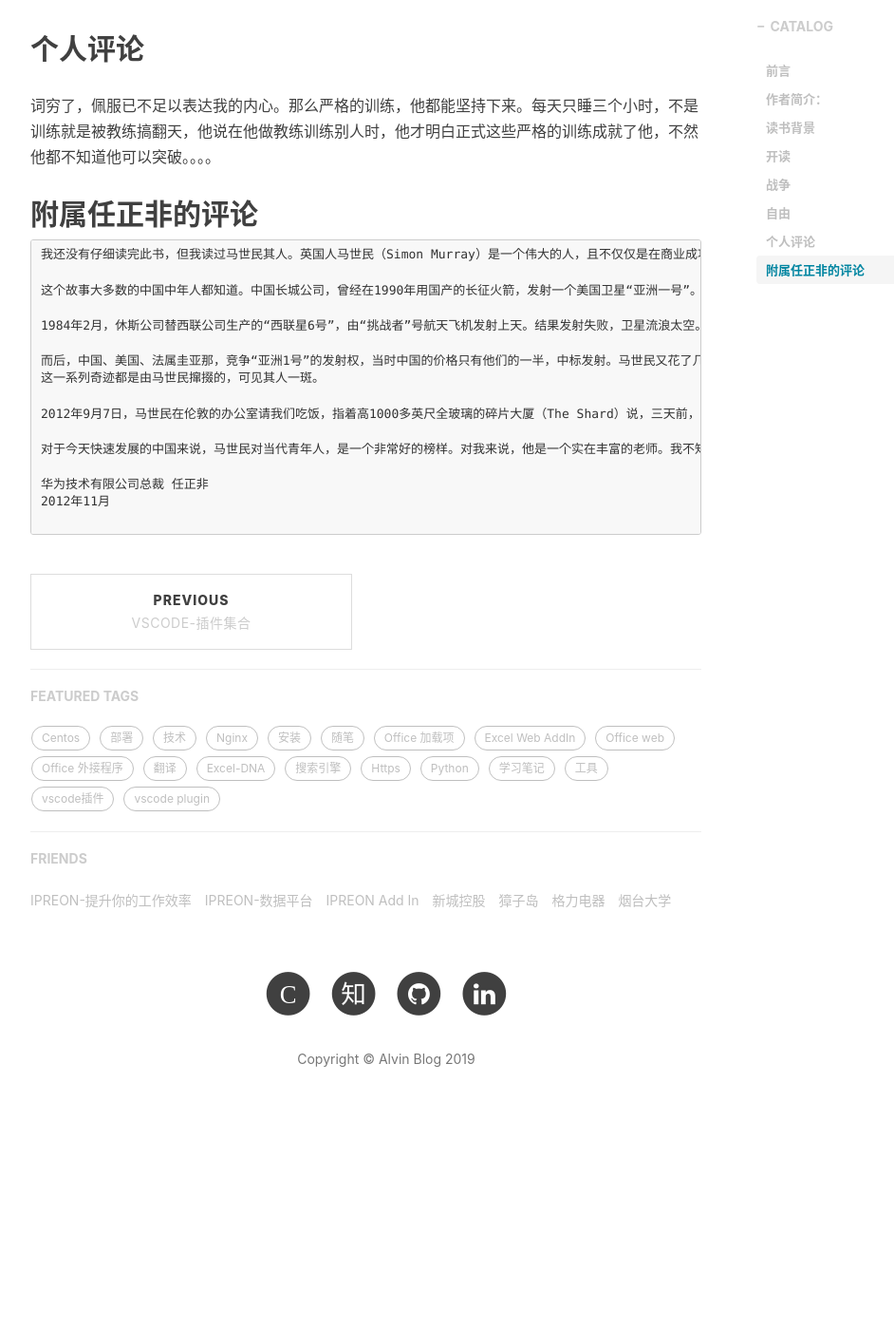
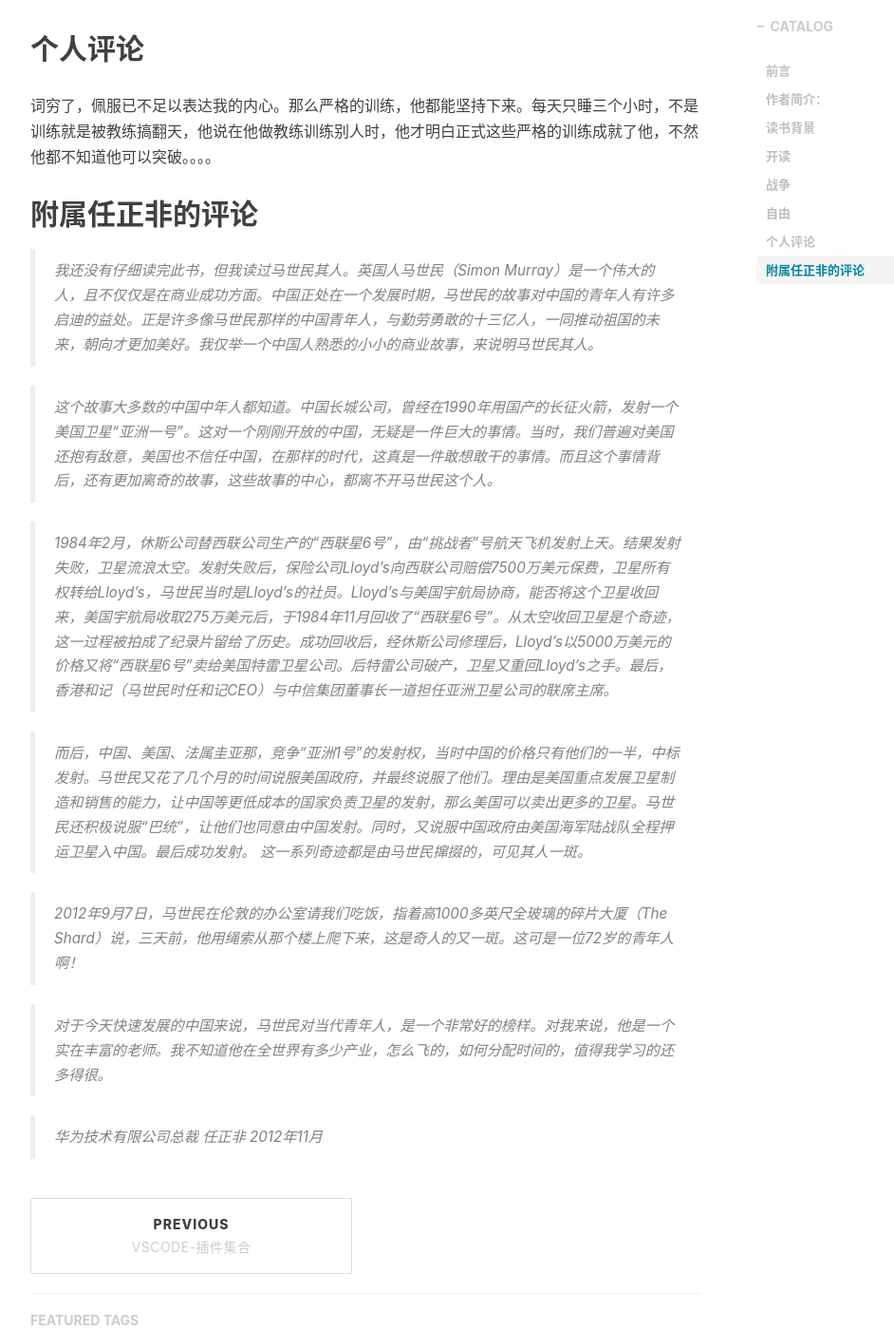
Before and after one commit to AlvinNiu/AlvinNiu.github.io, a Jekyll site: the page built from _posts/2019-07-06-mashimindezhandiriji.md, in a window 1280 px wide and 1400 px high, scrolled down 1863 px. Shown: the whole window at 95% size, without its empty margins (233-1175 px from the left). Built offline with Jekyll 4.4.1, drawn with Linux system fonts in a browser that asks for light colours; nearby versions of some CDN libraries; comment, search, counter and statistics services are not loaded; before the commit the page ends 3082 px from its top, so only the background shows below that.

Commit message:
修复样式

````diff
--- a/_posts/2019-07-06-mashimindezhandiriji.md
+++ b/_posts/2019-07-06-mashimindezhandiriji.md
@@ -47,21 +47,19 @@ tags:
 
 ## 附属任正非的评论
 
-```
-我还没有仔细读完此书，但我读过马世民其人。英国人马世民（Simon Murray）是一个伟大的人，且不仅仅是在商业成功方面。中国正处在一个发展时期，马世民的故事对中国的青年人有许多启迪的益处。正是许多像马世民那样的中国青年人，与勤劳勇敢的十三亿人，一同推动祖国的未来，朝向才更加美好。我仅举一个中国人熟悉的小小的商业故事，来说明马世民其人。
 
-这个故事大多数的中国中年人都知道。中国长城公司，曾经在1990年用国产的长征火箭，发射一个美国卫星“亚洲一号”。这对一个刚刚开放的中国，无疑是一件巨大的事情。当时，我们普遍对美国还抱有敌意，美国也不信任中国，在那样的时代，这真是一件敢想敢干的事情。而且这个事情背后，还有更加离奇的故事，这些故事的中心，都离不开马世民这个人。
+> 我还没有仔细读完此书，但我读过马世民其人。英国人马世民（Simon Murray）是一个伟大的人，且不仅仅是在商业成功方面。中国正处在一个发展时期，马世民的故事对中国的青年人有许多启迪的益处。正是许多像马世民那样的中国青年人，与勤劳勇敢的十三亿人，一同推动祖国的未来，朝向才更加美好。我仅举一个中国人熟悉的小小的商业故事，来说明马世民其人。
 
-1984年2月，休斯公司替西联公司生产的“西联星6号”，由“挑战者”号航天飞机发射上天。结果发射失败，卫星流浪太空。发射失败后，保险公司Lloyd’s向西联公司赔偿7500万美元保费，卫星所有权转给Lloyd’s，马世民当时是Lloyd’s的社员。Lloyd’s与美国宇航局协商，能否将这个卫星收回来，美国宇航局收取275万美元后，于1984年11月回收了“西联星6号”。从太空收回卫星是个奇迹，这一过程被拍成了纪录片留给了历史。成功回收后，经休斯公司修理后，Lloyd’s以5000万美元的价格又将“西联星6号”卖给美国特雷卫星公司。后特雷公司破产，卫星又重回Lloyd’s之手。最后，香港和记（马世民时任和记CEO）与中信集团董事长一道担任亚洲卫星公司的联席主席。
+> 这个故事大多数的中国中年人都知道。中国长城公司，曾经在1990年用国产的长征火箭，发射一个美国卫星“亚洲一号”。这对一个刚刚开放的中国，无疑是一件巨大的事情。当时，我们普遍对美国还抱有敌意，美国也不信任中国，在那样的时代，这真是一件敢想敢干的事情。而且这个事情背后，还有更加离奇的故事，这些故事的中心，都离不开马世民这个人。
 
-而后，中国、美国、法属圭亚那，竞争“亚洲1号”的发射权，当时中国的价格只有他们的一半，中标发射。马世民又花了几个月的时间说服美国政府，并最终说服了他们。理由是美国重点发展卫星制造和销售的能力，让中国等更低成本的国家负责卫星的发射，那么美国可以卖出更多的卫星。马世民还积极说服“巴统”，让他们也同意由中国发射。同时，又说服中国政府由美国海军陆战队全程押运卫星入中国。最后成功发射。
+> 1984年2月，休斯公司替西联公司生产的“西联星6号”，由“挑战者”号航天飞机发射上天。结果发射失败，卫星流浪太空。发射失败后，保险公司Lloyd’s向西联公司赔偿7500万美元保费，卫星所有权转给Lloyd’s，马世民当时是Lloyd’s的社员。Lloyd’s与美国宇航局协商，能否将这个卫星收回来，美国宇航局收取275万美元后，于1984年11月回收了“西联星6号”。从太空收回卫星是个奇迹，这一过程被拍成了纪录片留给了历史。成功回收后，经休斯公司修理后，Lloyd’s以5000万美元的价格又将“西联星6号”卖给美国特雷卫星公司。后特雷公司破产，卫星又重回Lloyd’s之手。最后，香港和记（马世民时任和记CEO）与中信集团董事长一道担任亚洲卫星公司的联席主席。
+
+> 而后，中国、美国、法属圭亚那，竞争“亚洲1号”的发射权，当时中国的价格只有他们的一半，中标发射。马世民又花了几个月的时间说服美国政府，并最终说服了他们。理由是美国重点发展卫星制造和销售的能力，让中国等更低成本的国家负责卫星的发射，那么美国可以卖出更多的卫星。马世民还积极说服“巴统”，让他们也同意由中国发射。同时，又说服中国政府由美国海军陆战队全程押运卫星入中国。最后成功发射。
 这一系列奇迹都是由马世民撺掇的，可见其人一斑。
 
-2012年9月7日，马世民在伦敦的办公室请我们吃饭，指着高1000多英尺全玻璃的碎片大厦（The Shard）说，三天前，他用绳索从那个楼上爬下来，这是奇人的又一斑。这可是一位72岁的青年人啊！
+> 2012年9月7日，马世民在伦敦的办公室请我们吃饭，指着高1000多英尺全玻璃的碎片大厦（The Shard）说，三天前，他用绳索从那个楼上爬下来，这是奇人的又一斑。这可是一位72岁的青年人啊！
 
-对于今天快速发展的中国来说，马世民对当代青年人，是一个非常好的榜样。对我来说，他是一个实在丰富的老师。我不知道他在全世界有多少产业，怎么飞的，如何分配时间的，值得我学习的还多得很。
+> 对于今天快速发展的中国来说，马世民对当代青年人，是一个非常好的榜样。对我来说，他是一个实在丰富的老师。我不知道他在全世界有多少产业，怎么飞的，如何分配时间的，值得我学习的还多得很。
 
-华为技术有限公司总裁 任正非
-2012年11月
-
-```
+> 华为技术有限公司总裁 任正非
+> 2012年11月
````
